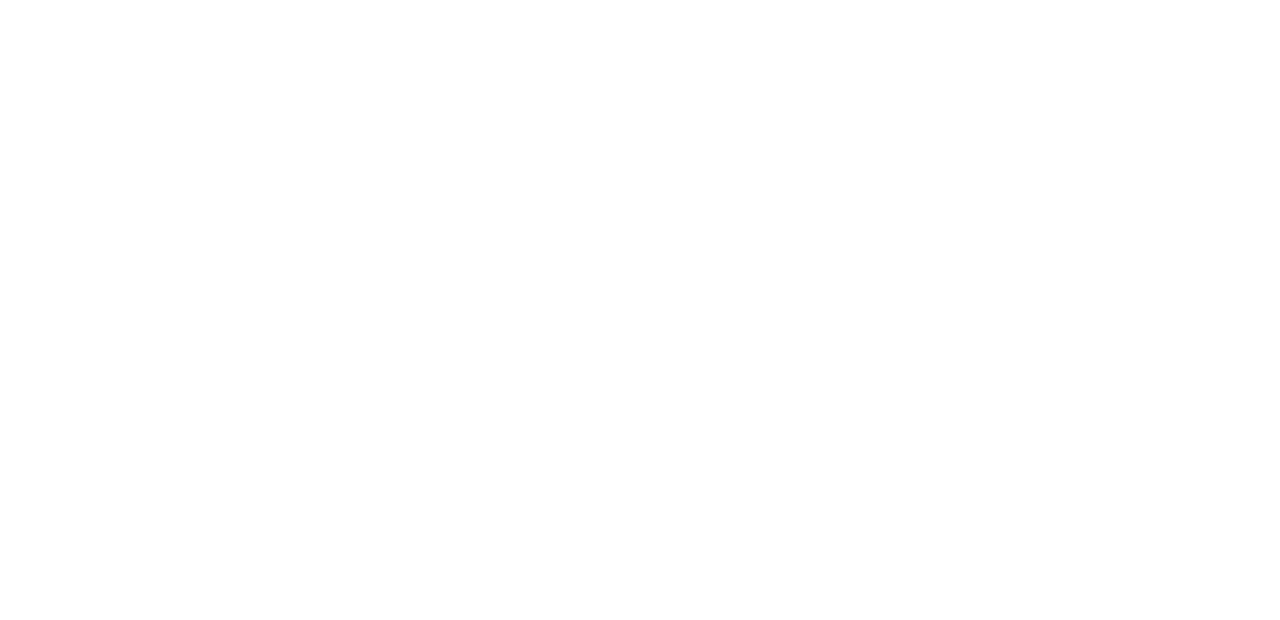
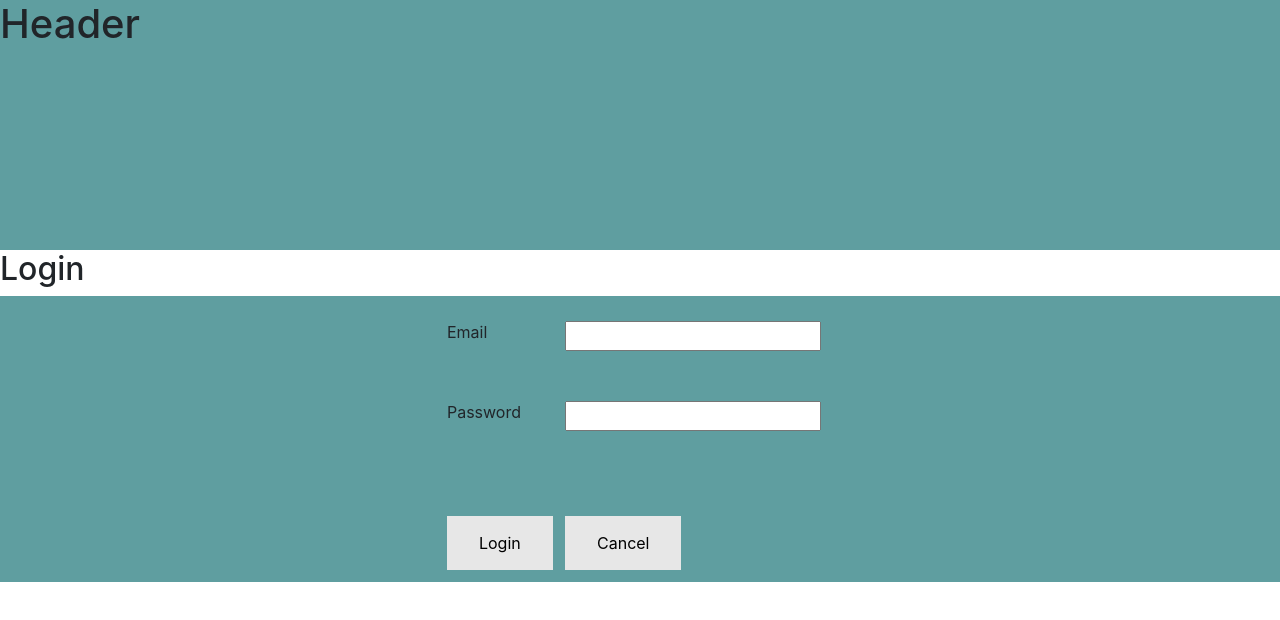
Before and after one commit to TiinaMatala/LeisureTrove, a React (Create React App) app in the folder client/: page /login in a window 1280 px wide. Shown: the top 620 px of the page. Built offline with nearby package versions, Linux system fonts and the light colour scheme.

Commit message:
login route and cancel works

```diff
--- a/client/src/App.js
+++ b/client/src/App.js
@@ -3,6 +3,7 @@
 import { BrowserRouter as Router, Route, Link } from "react-router-dom";
 import Frontpage from './components/Frontpage';
 import Register from './components/Register';
+import Login from './components/Login';
 
 
 
@@ -12,9 +13,19 @@
     super(props);
 
     this.state = {
-
+      isAuthenticated: false,
       inputForm: { email:"", password:""}
     };
+  }
+
+
+  onLogin = () => {
+    this.setState({isAuthenticated: true})
+  }
+
+  onLoginFail = () => {
+    this.setState({isAuthenticated: false})
+    console.log("Login failed");
   }
 
   handleSubmit = (event) => {
@@ -46,6 +57,18 @@
           }>
           </Route>
 
+          <Route path="/login" exact render={
+              (routeProps) =>
+              <Login
+              loginSuccess = { this.onLogin }
+              loginFail = { this.onLoginFail }
+              userInfo = { this.state.userInfo }
+              redirectPathOnSuccess="/loggedIn"
+              { ...routeProps }
+
+              />
+            }></Route>
+
         </Router>
 
       </div>
--- a/client/src/components/Login.js
+++ b/client/src/components/Login.js
@@ -1,5 +1,6 @@
 import React from 'react';
 import Auth from './Auth';
+import styles from './Login.module.css';
 
 export default function Login(props) {
 
```
